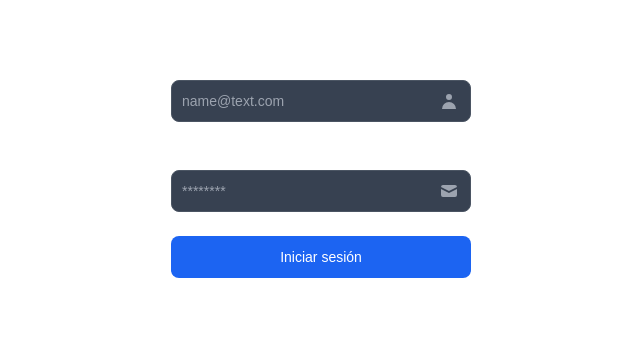
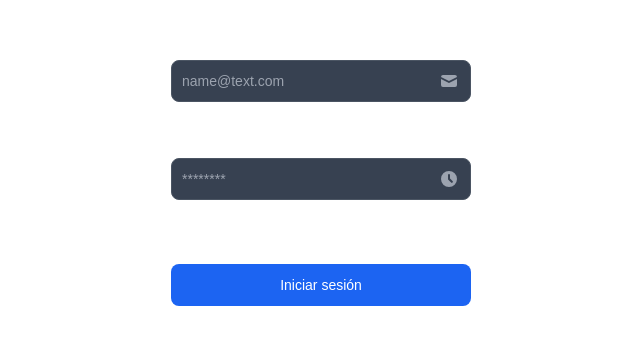
Before and after one commit to No-Country-simulation/c24-39-t-webapp, a Next.js app in the folder frontend/: page /login in a window 1280 px wide. Shown: the part 237-582 px from the top of the page, without its empty margins (319-959 px from the left). Built offline with nearby package versions, Linux system fonts and the light colour scheme.

Commit message:
Fix Types of form and add validation on server side

```diff
--- a/frontend/src/app/login/page.tsx
+++ b/frontend/src/app/login/page.tsx
@@ -1,47 +1,53 @@
-import { Button, Label, Spinner, TextInput } from "flowbite-react";
-import { HiUser, HiMail, HiIdentification } from "react-icons/hi";
+"use client"
 
-import { z } from "zod";
-import { signIn } from "../../../auth";
-import {redirect} from "next/navigation"
+import { useState, useTransition } from "react";
 
-const LoginSchema = z.object({
-  email: z.string().min(1, "El email es requerido").email("Formato de email inválido"),
-  password: z.string().min(1, "La contraseña es requerida").min(6, "La contraseña debe tener al menos 6 caracteres"),
-});
+import { Button, Label, TextInput } from "flowbite-react";
+import { HiClock, HiMail } from "react-icons/hi";
+import ErrorMessage from "@/components/error-message";
+import { loginAction } from "@/server/actions/login-action";
 
-/** type FormErrors = {
-  email?: string;
-  password?: string;
-};*/
+type FormErrors = {
+  _form?: string[];
+  email?: { _errors: string[] } | undefined;
+  password?: { _errors: string[] } | undefined;
+};
 
 export default function LoginPage() {
+
+   const [isPending, startTransition] = useTransition();
+  const [errors, setErrors] = useState<FormErrors|null>(null);
+
+  const handleSubmit = async (formData: FormData) => {
+    startTransition(async () => {
+      const result = await loginAction(formData);
+      if(result && !result.success){
+        setErrors(result.errors)
+      }
+    })
+  }
+
   return (
     <section className="container h-screen flex justify-center items-center">
       <form
-        action={async (formdata: FormData) => {
-          "use server";
-	  console.log("Entro login")
-           try{
-	    await signIn("credentials", {
-	      email: formdata.get("email"),
-	      password: formdata.get("password"),
-	      redirect: false,
-	    })
-		redirect("/")
-	   }
-	   catch(err){console.log("error completo:", err)}
-
-        }}
+        action={handleSubmit} noValidate
         className="flex md:max-w-lg w-[300px] flex-col gap-4"
       >
-        <div>
+        <div className="flex flex-col gap-2">
           <div className="mb-2 block">
             <Label htmlFor="email1" value="Tu email" />
           </div>
-          <TextInput name="email" id="email1" type="email" rightIcon={HiUser} placeholder="name@text.com" required />
+          <TextInput
+            name="email"
+            id="email1"
+            type="email"
+            rightIcon={HiMail}
+            placeholder="name@text.com"
+            required disabled={isPending}
+          />
+          {errors?.email?._errors && <ErrorMessage message={errors.email._errors[0]} />}
         </div>
-        <div>
+        <div className="flex flex-col gap-2">
           <div className="mb-2 block">
             <Label className="dark:text-white" htmlFor="password1" value="Tu contraseña" />
           </div>
@@ -49,13 +55,17 @@ export default function LoginPage() {
             name="password"
             id="password1"
             type="password"
-            rightIcon={HiMail}
+            rightIcon={HiClock}
             placeholder="********"
-            required
+            required disabled={isPending}
           />
+          {errors?.password?._errors && <ErrorMessage message={errors.password._errors[0]} />}
         </div>
-        <Button className="mt-2" color="blue" type="submit">
-          Iniciar sesión
+        {errors?._form && <ErrorMessage message={errors._form[0]} />} <br />
+        <Button className="mt-2" disabled={isPending} color="blue" type="submit">
+          {
+            isPending ? "Cargando..." : "Iniciar sesión"
+          }
         </Button>
       </form>
     </section>
--- a/frontend/src/app/page.tsx
+++ b/frontend/src/app/page.tsx
@@ -4,15 +4,11 @@ import { auth } from "../../auth";
 export default async function Home() {
   const session = await auth();
 
-	console.log("sesioooooooon", session)
-  console.log("ID TIPO ES: ", typeof session?.user.id)
-
   return (
     <div className="grid grid-rows-[20px_1fr_20px] items-center justify-items-center min-h-screen p-8 pb-20 gap-16 sm:p-20 font-[family-name:var(--font-geist-sans)]">
       <main className="flex flex-col gap-8 row-start-2 items-center sm:items-start">
         {session?.access_token ?? "no autenticado"}
-        {session?.user.id ?? "no autenticado"}
-        <Button>Clickk dale</Button>
+        <Button>Click dale</Button>
       </main>
       <footer className="row-start-3 flex gap-6 flex-wrap items-center justify-center">footer</footer>
     </div>
--- /dev/null
+++ b/frontend/src/components/error-message.tsx
@@ -0,0 +1,9 @@
+
+// MENSAJE DE ERROR EN FORMULARIOS
+export default function ErrorMessage({ message }: {message: string}) {
+    return <p className="text-red-500 text-sm">
+        {message
+            ? message
+            : "Ocurrió un error inesperado, por favor intenta de nuevo"}
+    </p>
+}
--- /dev/null
+++ b/frontend/src/server/actions/login-action.ts
@@ -0,0 +1,42 @@
+import { signIn } from "next-auth/react"
+import {redirect} from "next/navigation"
+import { z } from "zod";
+
+const LoginSchema = z.object({
+  email: z.string().min(1, "El email es requerido")
+    .email("Formato de email inválido"),
+  password: z.string().min(1, "La contraseña es requerida")
+    .min(4, "La contraseña debe tener al menos 4 caracteres"),
+});
+
+export const loginAction = async (formdata: FormData) => {
+    const rawData = {
+        email: formdata.get("email"),
+        password: formdata.get("password"),
+    }
+
+    const result = LoginSchema.safeParse(rawData)
+
+    if(!result.success){
+        return {
+            success:false,
+            errors: result.error.format()
+        }
+    }
+
+    const {email, password} = result.data
+    const loginResult = await signIn("credentials", {
+        email,
+        password,
+        redirect: false,
+    })
+
+    if(loginResult?.ok){
+        redirect("/")
+    }else{
+        return {
+            success: false,
+            errors: {_form: ["Credenciales inválidas"]}
+        }
+    }
+}
```
